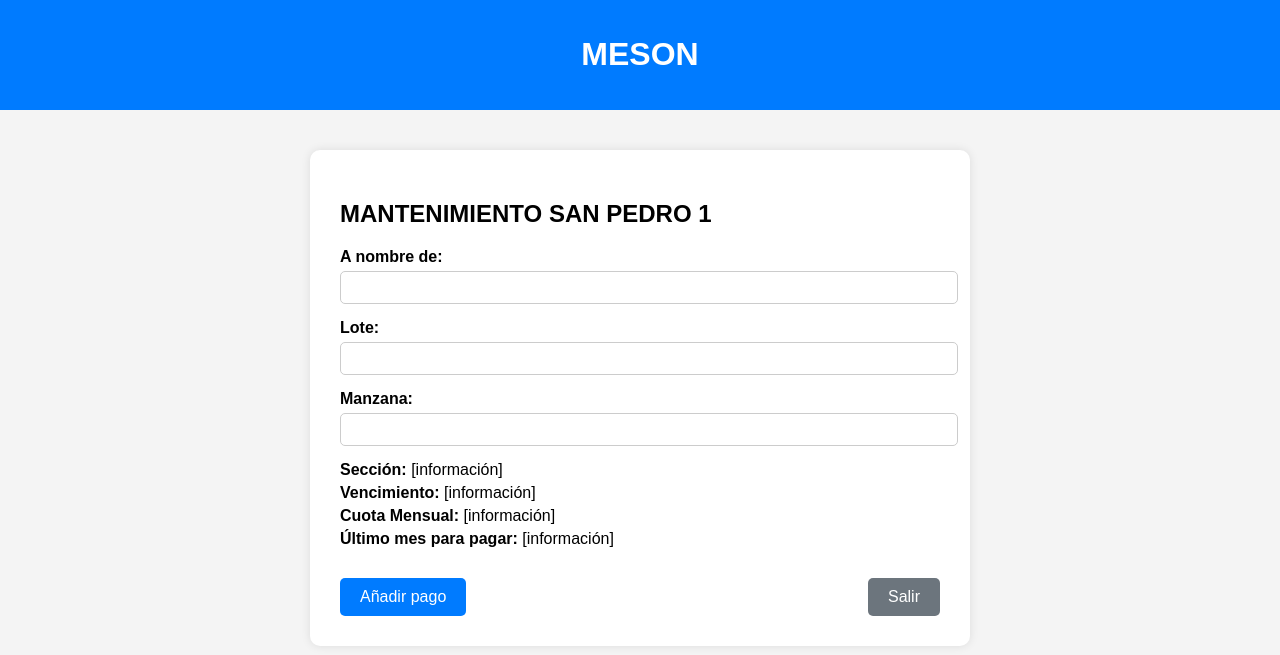
After one commit to MartinCinco/Software-MESON, a Flask app: template app/templates/sanpedro.html in a window 1280 px wide. The commit adds this page. Shown: the top 655 px of the page. Run offline with Flask 3, Linux system fonts and the light colour scheme; the template is opened without the code that fills it, so the values that code supplies are empty.

Commit message:
si
cosas

```diff
--- a/app/routes.py
+++ b/app/routes.py
@@ -50,6 +50,12 @@ def mantenimiento():
         return redirect(url_for('main.login'))
     return render_template('pagModuloMantenimientoGasto.html')
 
+@main_routes.route('/sanpedro')
+def sanpedro():
+    if requiere_login():
+        return redirect(url_for('main.login'))
+    return render_template('sanpedro.html')
+
 @main_routes.route('/cancelar/<int:id>', methods=['POST'])
 @main_routes.route('/marcar_listo/<int:id>', methods=['POST'])
 def eliminar_cita(id):
--- /dev/null
+++ b/app/templates/sanpedro.html
@@ -0,0 +1,100 @@
+<!DOCTYPE html>
+<html lang="es">
+<head>
+    <meta charset="UTF-8">
+    <meta name="viewport" content="width=device-width, initial-scale=1.0">
+    <title>MANTENIMIENTO SAN PEDRO 1</title>
+    <style>
+        body {
+            font-family: Arial, sans-serif;
+            margin: 0;
+            padding: 0;
+            background-color: #f4f4f4;
+        }
+        header {
+            background-color: #007bff;
+            color: white;
+            padding: 15px;
+            text-align: center;
+        }
+        .container {
+            max-width: 600px;
+            margin: 40px auto;
+            background: white;
+            padding: 30px;
+            border-radius: 10px;
+            box-shadow: 0 0 10px rgba(0,0,0,0.1);
+        }
+        label {
+            display: block;
+            margin-top: 15px;
+            font-weight: bold;
+        }
+        input[type="text"] {
+            width: 100%;
+            padding: 8px;
+            margin-top: 5px;
+            border-radius: 5px;
+            border: 1px solid #ccc;
+        }
+        .info {
+            margin-top: 15px;
+        }
+        .info p {
+            margin: 5px 0;
+        }
+        .btn-container {
+            margin-top: 30px;
+            display: flex;
+            justify-content: space-between;
+        }
+        .btn {
+            padding: 10px 20px;
+            font-size: 16px;
+            border: none;
+            border-radius: 5px;
+            cursor: pointer;
+            text-decoration: none;
+            color: white;
+        }
+        .btn-blue {
+            background-color: #007bff;
+        }
+        .btn-grey {
+            background-color: #6c757d;
+        }
+    </style>
+</head>
+<body>
+
+<header>
+    <h1>MESON</h1>
+</header>
+
+<div class="container">
+    <h2>MANTENIMIENTO SAN PEDRO 1</h2>
+
+    <label for="nombre">A nombre de:</label>
+    <input type="text" id="nombre" name="nombre">
+
+    <label for="lote">Lote:</label>
+    <input type="text" id="lote" name="lote">
+
+    <label for="manzana">Manzana:</label>
+    <input type="text" id="manzana" name="manzana">
+
+    <div class="info">
+        <p><strong>Sección:</strong> [información]</p>
+        <p><strong>Vencimiento:</strong> [información]</p>
+        <p><strong>Cuota Mensual:</strong> [información]</p>
+        <p><strong>Último mes para pagar:</strong> [información]</p>
+    </div>
+
+    <div class="btn-container">
+        <button class="btn btn-blue">Añadir pago</button>
+        <a href="{{ url_for('main.mantenimiento') }}" class="btn btn-grey">Salir</a>
+    </div>
+</div>
+
+</body>
+</html>
--- a/main.py
+++ b/main.py
@@ -17,4 +17,4 @@ if __name__ == '__main__':
     time.sleep(2)
     print("Lanzando ventana...")
     webview.create_window("Software-MESON", "http://127.0.0.1:5000")
-    webview.start(debug=True)
+    webview.start(debug=False)
```
Also changed, not shown: app/templates/pagModuloMantenimientoGasto.html (+5 -96 lines), datos.py (+23 -21 lines), base.db.
